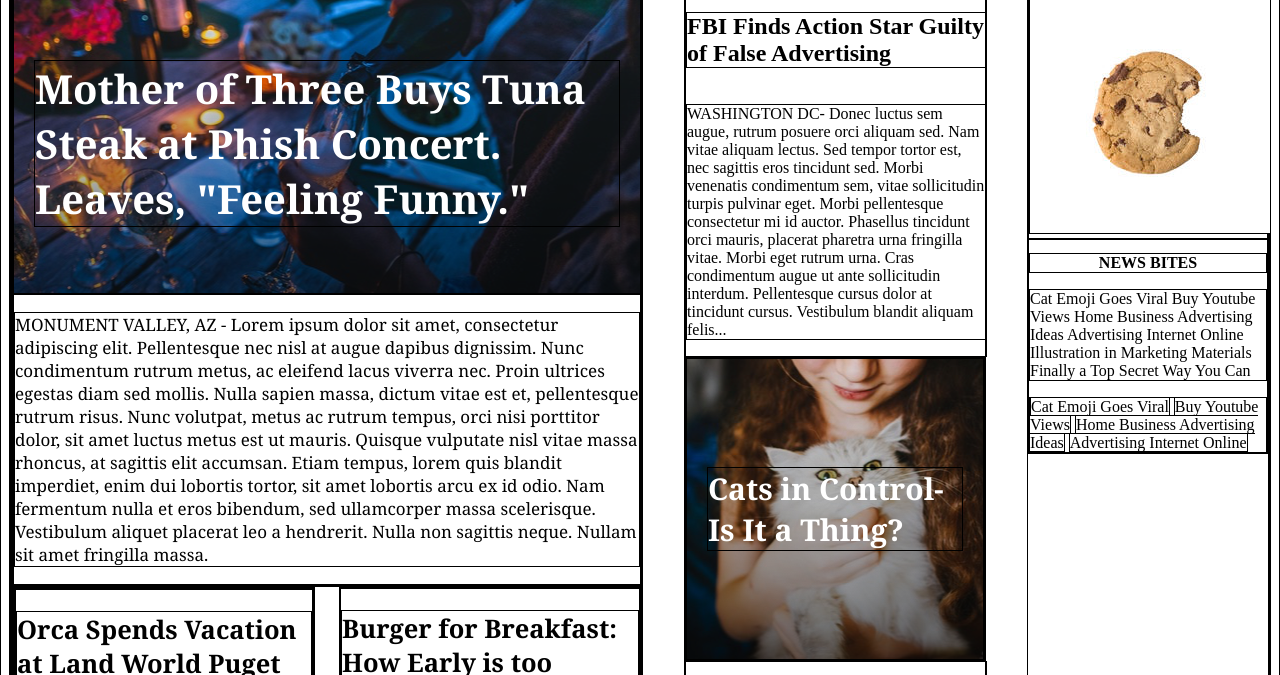
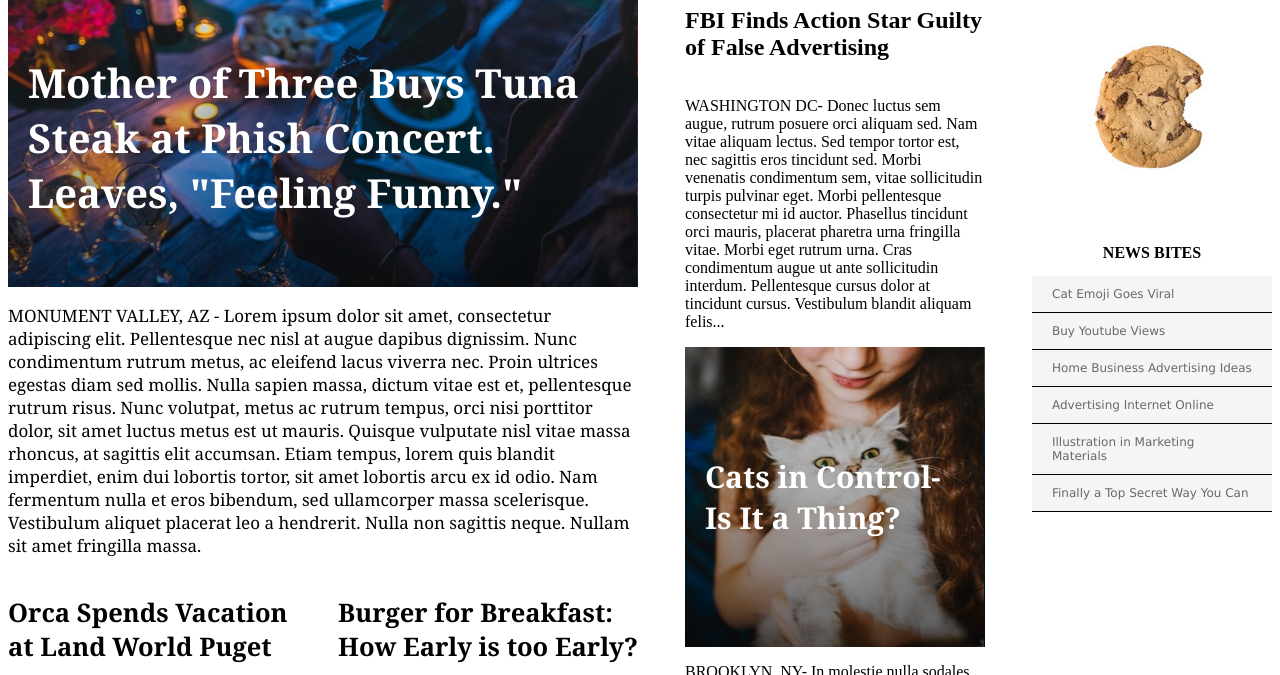
Before and after one commit to sensibleman/MyTimes, a plain HTML site: page index.html in a window 1280 px wide. Shown: the part 94-769 px from the top of the page. Drawn offline with Linux system fonts and the light colour scheme.

Commit message:
complete newsbites.

```diff
--- a/index.html
+++ b/index.html
@@ -94,14 +94,13 @@
       </div>
       <div class="newsbites">
         <h2>NEWS BITES</h2>
-        <p>
-          Cat Emoji Goes Viral Buy Youtube Views Home Business Advertising Ideas Advertising Internet Online Illustration in Marketing Materials Finally a Top Secret Way You Can
-        </p>
-        <div class="newsbites">
+        <div class="listbites">
           <span class="bite">Cat Emoji Goes Viral</span>
           <span class="bite">Buy Youtube Views</span>
           <span class="bite">Home Business Advertising Ideas</span>
           <span class="bite">Advertising Internet Online</span>
+          <span class="bite">Illustration in Marketing Materials</span>
+          <span class="bite">Finally a Top Secret Way You Can</span>
         </div>
       </div>
     </div>
--- a/resources/css/style.css
+++ b/resources/css/style.css
@@ -1,4 +1,4 @@
-*{border: 1px solid black}
+{border: 1px solid black}
 body {
   margin-top:0;
 }
@@ -123,3 +123,17 @@ a {
 .image-content p {
   margin: 0px 20px;
 }
+.listbites {
+  display:flex;
+  flex-direction:column;
+
+}
+ .bite {
+  display:block;
+    padding: 11px 20px;
+    border-bottom: 1px solid black;
+    background-color: WhiteSmoke;
+    font-family: Verdana;
+    font-size: 12px;
+    color: DimGray;
+}
```
